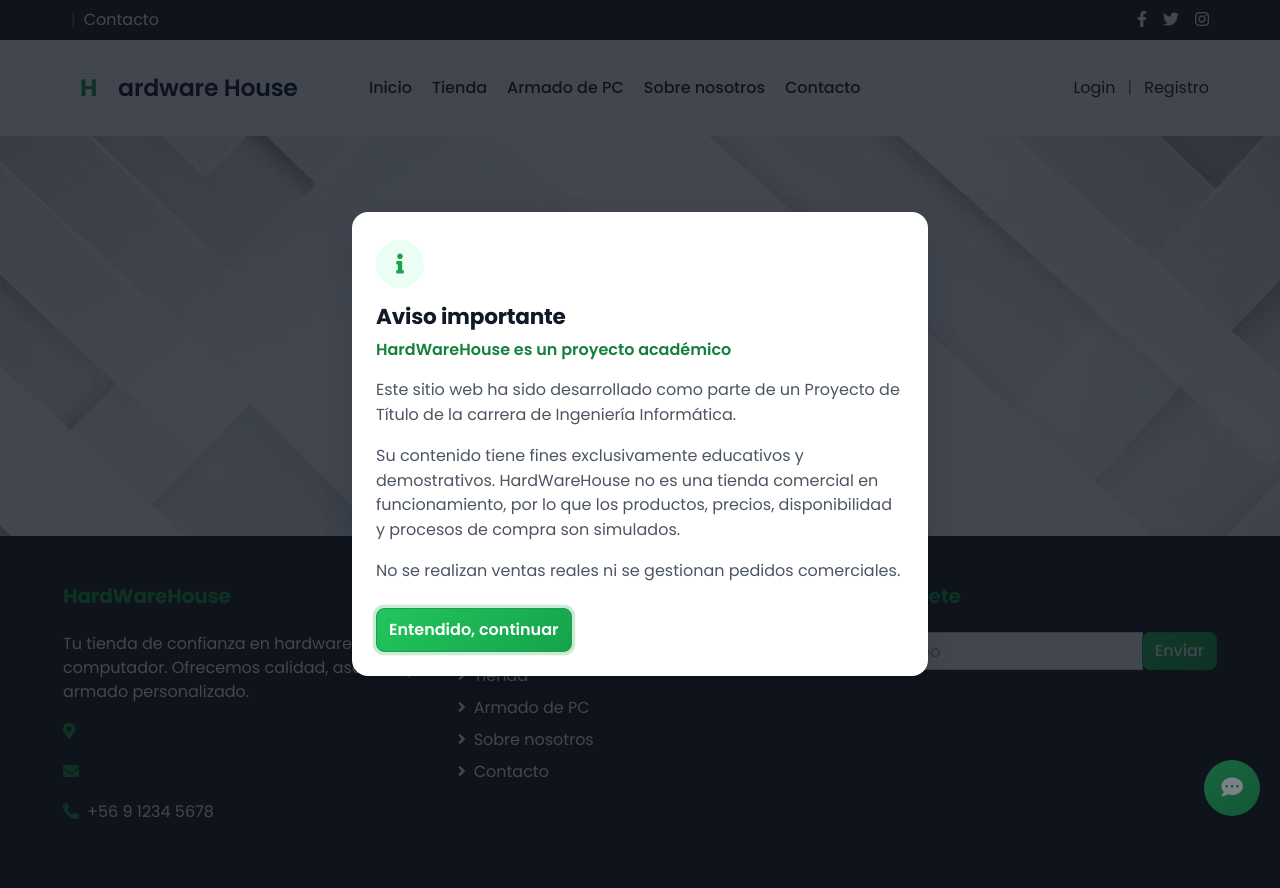
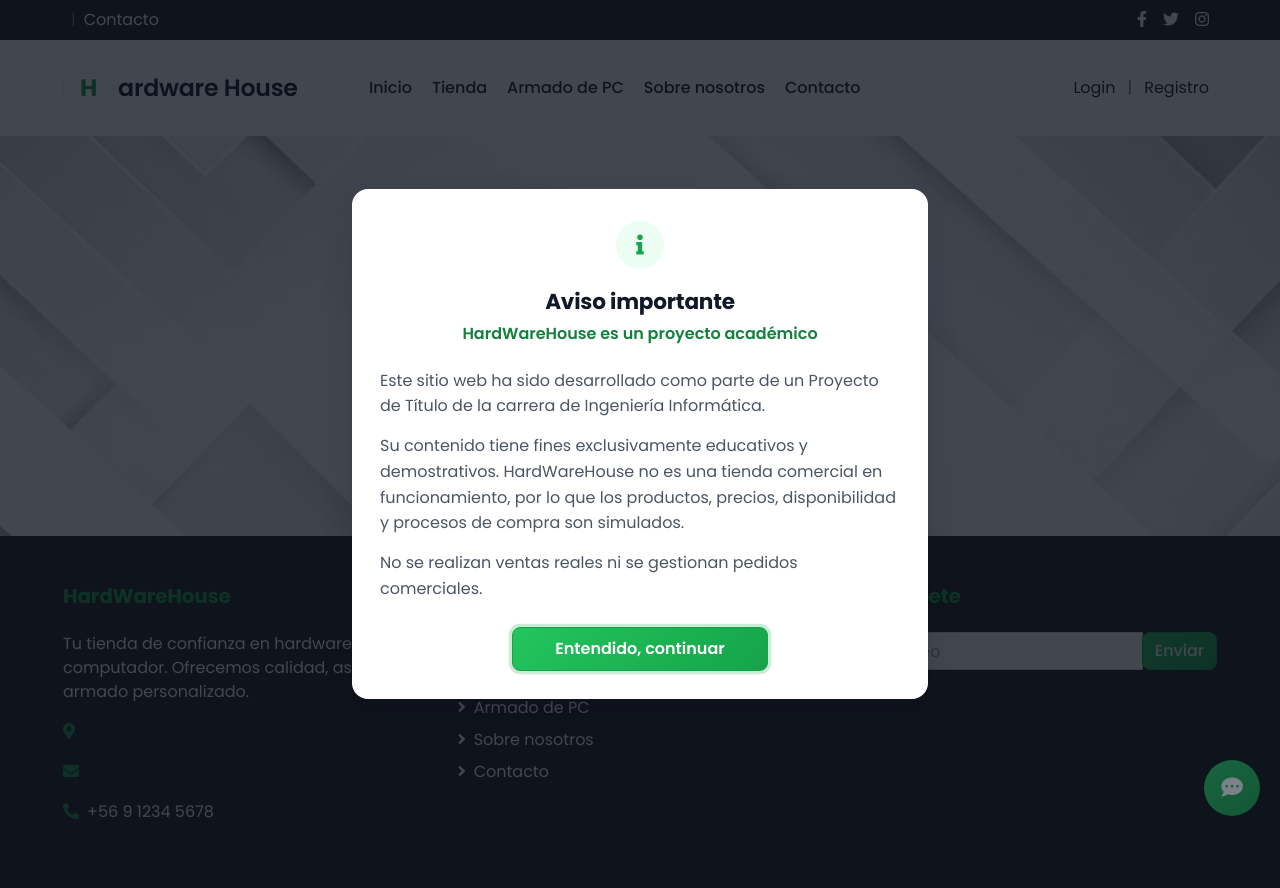
Before and after one commit to YuukiS3rl14/Proyecto-HardWareHouse, a Django app: template core/templates/core/carrito.html in a window 1280 px wide. Run offline with Django 5.2, Linux system fonts and the light colour scheme; the template is opened without the code that fills it, so the values that code supplies are empty; some libraries are stand-ins or nearby versions.

Commit message:
style: centrar contenido del aviso academico

```diff
--- a/core/static/core/css/theme.css
+++ b/core/static/core/css/theme.css
@@ -1501,13 +1501,15 @@ html.hw-aviso-pendiente body > :not(#avisoAcademico) {
     box-shadow: var(--hw-shadow-lg);
 }
 #avisoAcademico .modal-body {
-    padding: 1.75rem 1.5rem 1.5rem;
+    padding: 2rem 1.75rem 1.75rem;
+    text-align: center;
 }
 .hw-aviso-icono {
     width: 3rem;
     height: 3rem;
+    margin: 0 auto 1.25rem;
     border-radius: 999px;
-    display: inline-flex;
+    display: flex;
     align-items: center;
     justify-content: center;
     background: var(--hw-green-soft);
@@ -1515,20 +1517,39 @@ html.hw-aviso-pendiente body > :not(#avisoAcademico) {
     font-size: 1.25rem;
 }
 #avisoAcademico .hw-aviso-titulo {
+    margin: 0 0 0.45rem;
     color: var(--hw-ink);
     font-size: 1.35rem;
     font-weight: 700;
+    text-align: center;
 }
 #avisoAcademico .hw-aviso-subtitulo {
+    margin: 0 0 1.35rem;
     color: var(--hw-green-dark);
     font-weight: 600;
+    text-align: center;
+}
+#avisoAcademico .hw-aviso-cuerpo {
+    text-align: left;
 }
 #avisoAcademico .hw-aviso-texto {
+    margin: 0 0 0.9rem;
     color: var(--hw-text);
-    line-height: 1.55;
+    line-height: 1.6;
+}
+#avisoAcademico .hw-aviso-texto:last-child {
+    margin-bottom: 0;
+}
+#avisoAcademico .hw-aviso-accion {
+    display: flex;
+    justify-content: center;
+    margin-top: 1.6rem;
 }
 #avisoAcademico .hw-aviso-aceptar {
+    min-width: 16rem;
     min-height: 2.75rem;
+    padding-left: 1.75rem;
+    padding-right: 1.75rem;
     font-weight: 600;
 }
 @media (max-width: 575.98px) {
@@ -1536,9 +1557,19 @@ html.hw-aviso-pendiente body > :not(#avisoAcademico) {
         margin: 0.75rem;
     }
     #avisoAcademico .modal-body {
-        padding: 1.25rem 1rem 1rem;
+        padding: 1.5rem 1.1rem 1.15rem;
+    }
+    #avisoAcademico .hw-aviso-icono {
+        margin-bottom: 1rem;
+    }
+    #avisoAcademico .hw-aviso-subtitulo {
+        margin-bottom: 1.1rem;
+    }
+    #avisoAcademico .hw-aviso-accion {
+        margin-top: 1.25rem;
     }
     #avisoAcademico .hw-aviso-aceptar {
         width: 100%;
+        min-width: 0;
     }
 }
--- a/core/templates/core/base.html
+++ b/core/templates/core/base.html
@@ -25,7 +25,7 @@
     <link href="{% static 'core/css/style.css' %}" rel="stylesheet">
     <link href="{% static 'core/css/style2.css' %}" rel="stylesheet">
     <link href="{% static 'core/css/custom.css' %}?v=usuario1" rel="stylesheet">
-    <link href="{% static 'core/css/theme.css' %}?v=aviso1" rel="stylesheet">
+    <link href="{% static 'core/css/theme.css' %}?v=aviso2" rel="stylesheet">
     <style>
         html.hw-aviso-pendiente, html.hw-aviso-pendiente body { overflow: hidden; }
         html.hw-aviso-pendiente::before {
--- a/core/templates/core/includes/aviso_academico.html
+++ b/core/templates/core/includes/aviso_academico.html
@@ -2,17 +2,19 @@
     <div class="modal-dialog modal-dialog-centered">
         <div class="modal-content">
             <div class="modal-body">
-                <div class="hw-aviso-icono mb-3" aria-hidden="true">
+                <div class="hw-aviso-icono" aria-hidden="true">
                     <i class="fas fa-info"></i>
                 </div>
-                <h2 class="hw-aviso-titulo mb-2" id="avisoAcademicoTitulo">Aviso importante</h2>
-                <p class="hw-aviso-subtitulo mb-3">HardWareHouse es un proyecto académico</p>
-                <div id="avisoAcademicoTexto">
+                <h2 class="hw-aviso-titulo" id="avisoAcademicoTitulo">Aviso importante</h2>
+                <p class="hw-aviso-subtitulo">HardWareHouse es un proyecto académico</p>
+                <div class="hw-aviso-cuerpo" id="avisoAcademicoTexto">
                     <p class="hw-aviso-texto">Este sitio web ha sido desarrollado como parte de un Proyecto de Título de la carrera de Ingeniería Informática.</p>
                     <p class="hw-aviso-texto">Su contenido tiene fines exclusivamente educativos y demostrativos. HardWareHouse no es una tienda comercial en funcionamiento, por lo que los productos, precios, disponibilidad y procesos de compra son simulados.</p>
-                    <p class="hw-aviso-texto mb-4">No se realizan ventas reales ni se gestionan pedidos comerciales.</p>
+                    <p class="hw-aviso-texto">No se realizan ventas reales ni se gestionan pedidos comerciales.</p>
                 </div>
-                <button type="button" class="btn btn-success hw-aviso-aceptar" id="avisoAcademicoAceptar">Entendido, continuar</button>
+                <div class="hw-aviso-accion">
+                    <button type="button" class="btn btn-success hw-aviso-aceptar" id="avisoAcademicoAceptar">Entendido, continuar</button>
+                </div>
             </div>
         </div>
     </div>
```
